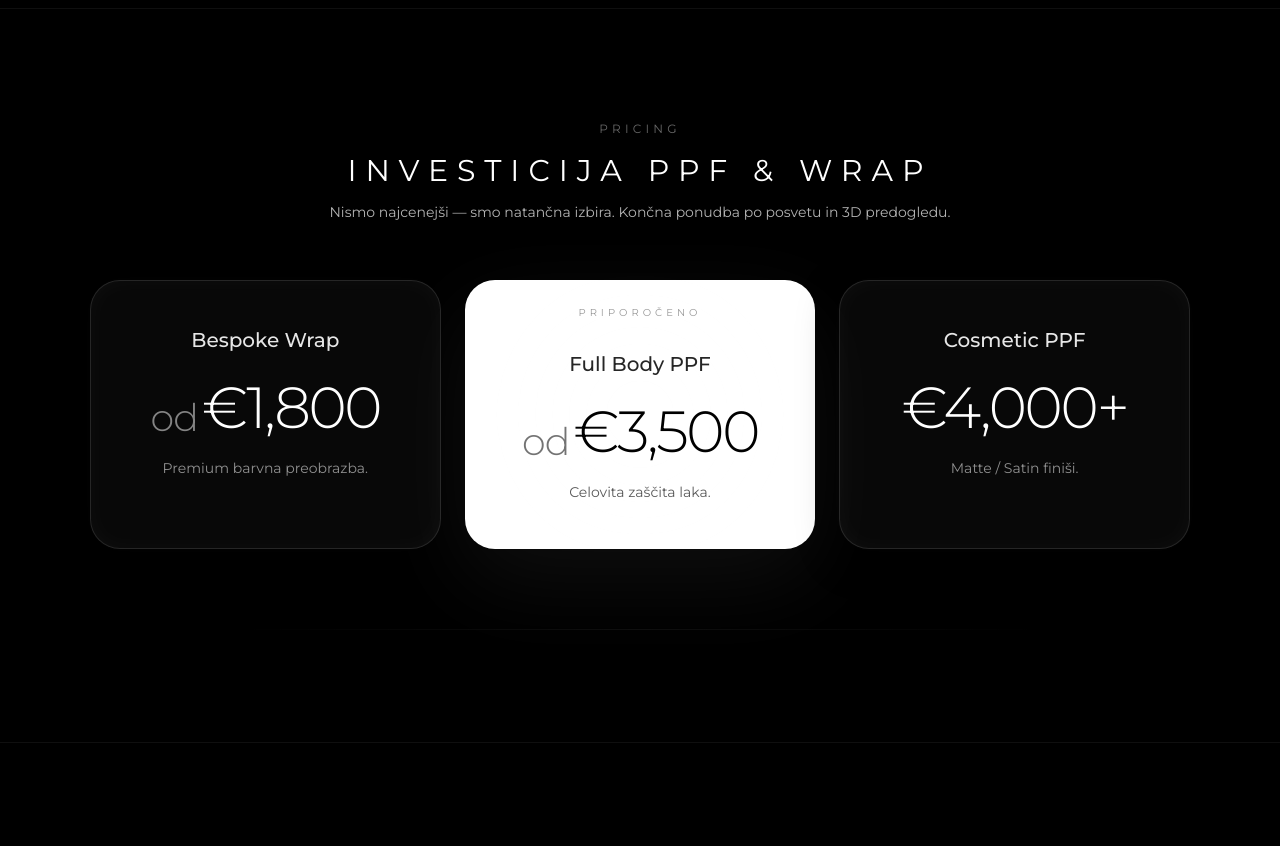
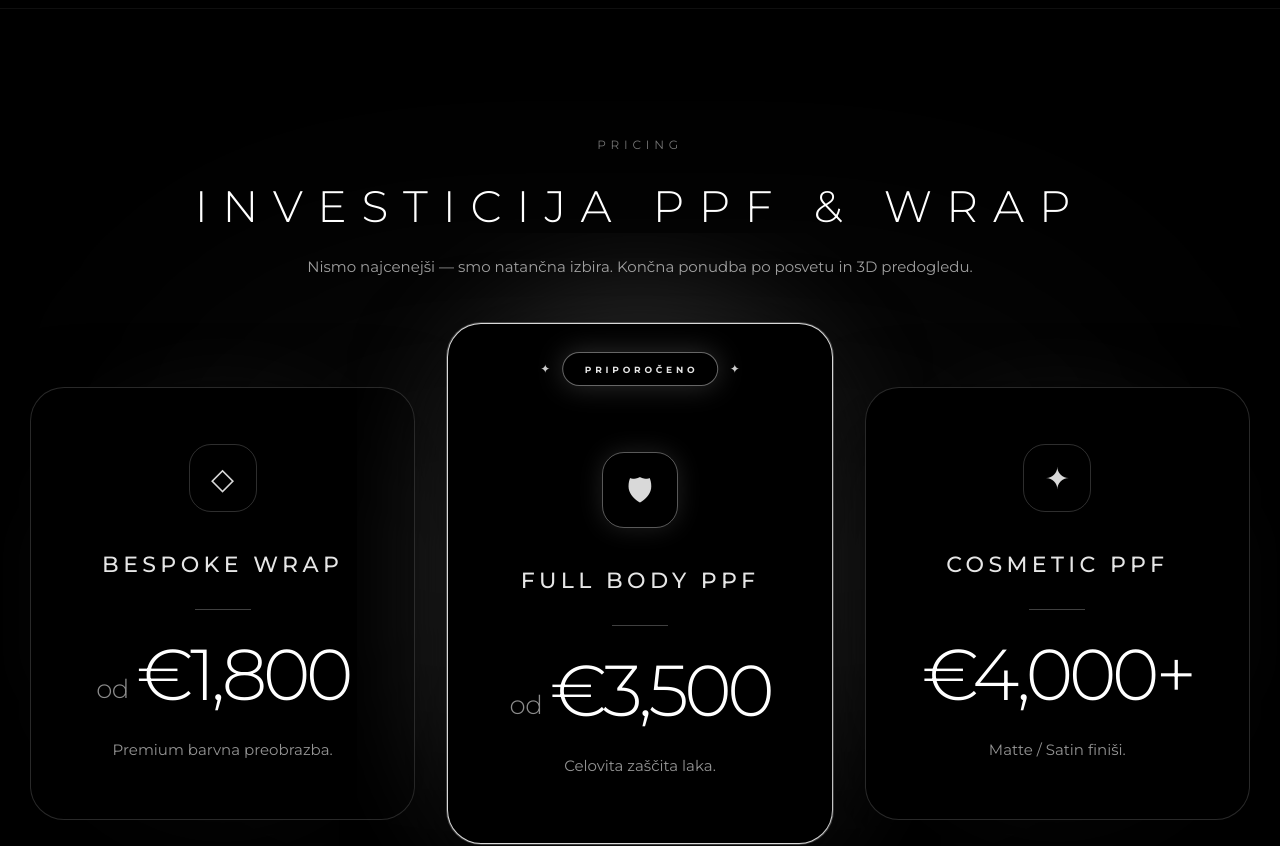
Before and after one commit to lukafilipdev/midgnightautostudio, a Next.js app: page / in a window 1280 px wide. Shown: the part 7340-8186 px from the top of the page. Built offline with nearby package versions, Linux system fonts and the light colour scheme; no server answers.

Commit message:
Updated pricing section

```diff
--- a/app/components/PricingSection.tsx
+++ b/app/components/PricingSection.tsx
@@ -6,7 +6,6 @@ export interface PricingPack {
   name: string;
   price: string;
   description: string;
-  /** Middle column: highlighted card */
   highlight?: boolean;
 }
 
@@ -17,6 +16,8 @@ interface PricingSectionProps {
   packs: [PricingPack, PricingPack, PricingPack];
   recommendedLabel: string;
 }
+
+const symbols = ["◇", "🛡", "✦"];
 
 export function PricingSection({
   kicker,
@@ -40,32 +41,24 @@ export function PricingSection({
     );
 
     if (sectionRef.current) observer.observe(sectionRef.current);
+
     return () => observer.disconnect();
   }, []);
 
-  const renderPrice = (
-    price: string,
-    isHighlight: boolean
-  ): React.ReactNode => {
+  const renderPrice = (price: string): React.ReactNode => {
     const prefixMatch = price.match(/^(od|from|ab)\s+/i);
+
     if (prefixMatch) {
       const prefix = prefixMatch[1];
       const amount = price.slice(prefixMatch[0].length);
 
       return (
-        <div className="mb-5 flex items-end justify-center gap-1">
-          <span
-            className={`text-[28px] font-light leading-none tracking-[-0.02em] md:text-[38px] ${
-              isHighlight ? "text-black/55" : "text-white/50"
-            }`}
-          >
+        <div className="mb-7 flex items-end justify-center gap-2">
+          <span className="pb-2 text-[22px] font-light leading-none tracking-[-0.02em] text-white/55 md:text-[26px]">
             {prefix}
           </span>
-          <span
-            className={`text-[48px] font-light leading-none tracking-[-0.04em] md:text-[58px] ${
-              isHighlight ? "text-black" : "text-white"
-            }`}
-          >
+
+          <span className="text-[58px] font-light leading-none tracking-[-0.06em] text-white md:text-[72px]">
             {amount}
           </span>
         </div>
@@ -73,12 +66,8 @@ export function PricingSection({
     }
 
     return (
-      <div className="mb-5 flex items-end justify-center gap-1">
-        <span
-          className={`text-[48px] font-light leading-none tracking-[-0.04em] md:text-[58px] ${
-            isHighlight ? "text-black" : "text-white"
-          }`}
-        >
+      <div className="mb-7 flex items-end justify-center">
+        <span className="text-[58px] font-light leading-none tracking-[-0.06em] text-white md:text-[72px]">
           {price}
         </span>
       </div>
@@ -88,91 +77,134 @@ export function PricingSection({
   return (
     <section
       ref={sectionRef}
-      className="atm-center relative border-t border-white/[0.06] px-6 py-20 text-center md:py-28"
+      className="atm-center relative overflow-hidden border-t border-white/[0.06] bg-black px-6 py-24 text-center md:py-32"
     >
-      <div className="mx-auto max-w-[1100px]">
+      {/* Ambient section glow */}
+      <div className="pointer-events-none absolute left-1/2 top-[48%] h-[500px] w-[1000px] -translate-x-1/2 -translate-y-1/2 rounded-full bg-white/[0.03] blur-[120px]" />
+
+      <div className="relative mx-auto max-w-[1220px]">
         {/* Header */}
         <div
-          className={`mb-12 transition-all duration-700 ease-out md:mb-14 ${
-            isVisible ? "translate-y-0 opacity-100" : "translate-y-6 opacity-0"
+          className={`mb-16 transition-all duration-700 ease-out ${
+            isVisible
+              ? "translate-y-0 opacity-100"
+              : "translate-y-6 opacity-0"
           }`}
         >
-          <p className="mb-4 text-[10px] uppercase tracking-[0.35em] text-white/40 md:text-xs">
+          <p className="mb-5 text-[10px] uppercase tracking-[0.4em] text-white/45 md:text-xs">
             {kicker}
           </p>
 
-          <h2 className="text-xl tracking-[0.28em] md:text-3xl md:tracking-[0.3em]">
+          <h2 className="text-[25px] font-light tracking-[0.34em] text-white md:text-[44px]">
             {title}
           </h2>
 
-          <p className="mx-auto mt-3 max-w-2xl text-xs leading-relaxed text-white/70 md:text-sm">
+          <p className="mx-auto mt-4 max-w-2xl text-sm leading-relaxed text-white/62 md:text-[15px]">
             {subtitle}
           </p>
         </div>
 
         {/* Cards */}
-        <div className="grid gap-6 md:grid-cols-3 md:gap-6">
+        <div className="grid items-center gap-8 md:grid-cols-3">
           {packs.map((pack, i) => {
             const isHighlight = Boolean(pack.highlight);
 
             return (
               <div
                 key={i}
-                className={`group relative rounded-[30px] border px-8 py-10 transition-all duration-500 ease-out md:px-10 md:py-11 ${
-                  isVisible ? "translate-y-0 opacity-100" : "translate-y-6 opacity-0"
-                } ${
+                className={`relative isolate transition-all duration-500 ease-out ${
+                  isVisible
+                    ? "translate-y-0 opacity-100"
+                    : "translate-y-6 opacity-0"
+                } ${isHighlight ? "md:-translate-y-5" : ""}`}
+                style={{
+                  transitionDelay: `${160 + i * 100}ms`,
+                }}
+              >
+                {/* Card-specific glow */}
+                <div className="pointer-events-none absolute inset-[-90px] -z-10 overflow-hidden rounded-[54px]">
+                  <div
+                    className={`absolute left-1/2 top-1/2 -translate-x-1/2 -translate-y-1/2 rounded-full ${
                       isHighlight
-                    ? "border-white/80 bg-white text-black shadow-[0_30px_90px_rgba(255,255,255,0.06)] hover:-translate-y-[4px] hover:scale-[1.02] hover:shadow-[0_30px_100px_rgba(255,255,255,0.08)]"
-                    : "border-white/[0.12] bg-white/[0.03] text-white shadow-[inset_0_0_25px_rgba(255,255,255,0.03),0_10px_40px_rgba(0,0,0,0.35),0_0_20px_rgba(255,255,255,0.02)] hover:-translate-y-[3px] hover:border-white/[0.18] hover:bg-white/[0.04] hover:shadow-[inset_0_0_25px_rgba(255,255,255,0.03),0_20px_60px_rgba(0,0,0,0.5),0_0_20px_rgba(255,255,255,0.02)]"
+                        ? "h-[560px] w-[380px] bg-white/[0.2] blur-[72px]"
+                        : "h-[390px] w-[280px] bg-white/[0.08] blur-[58px]"
                     }`}
-                style={{ transitionDelay: `${160 + i * 100}ms` }}
+                  />
+                </div>
+
+                {/* Card */}
+                <div
+                  className={`relative flex flex-col items-center justify-center overflow-hidden rounded-[34px] border bg-black text-white transition-all duration-500 ${
+                    isHighlight
+                      ? "min-h-[500px] border-white/85 px-10 pb-16 pt-24 shadow-[0_0_0_1px_rgba(255,255,255,0.22),0_35px_90px_rgba(0,0,0,0.75)] hover:-translate-y-[5px] hover:scale-[1.02]"
+                      : "min-h-[395px] border-white/[0.16] px-10 py-14 shadow-[0_25px_75px_rgba(0,0,0,0.65)] hover:-translate-y-[4px] hover:border-white/[0.26]"
+                  }`}
                 >
+                  {/* Recommended Badge */}
                   {isHighlight && (
-                  <>
-                    <div className="pointer-events-none absolute inset-0 -z-10 rounded-[30px] bg-[radial-gradient(circle_at_center,rgba(255,255,255,0.15),transparent_70%)] opacity-25 blur-xl" />
-                    <div className="absolute left-1/2 top-6 -translate-x-1/2 text-[10px] uppercase tracking-[0.4em] text-black/40">
+                    <div className="absolute left-1/2 top-7 flex h-[34px] -translate-x-1/2 items-center justify-center gap-3">
+                      <span className="text-[12px] leading-none text-white/80">
+                        ✦
+                      </span>
+
+                      <div className="flex h-[34px] items-center justify-center rounded-full border border-white/40 bg-black px-5 shadow-[0_0_28px_rgba(255,255,255,0.18)]">
+                        <span className="block translate-x-[0.18em] text-[9px] font-bold uppercase leading-none tracking-[0.42em] text-white/90">
                           {recommendedLabel}
+                        </span>
                       </div>
-                  </>
+
+                      <span className="text-[12px] leading-none text-white/80">
+                        ✦
+                      </span>
+                    </div>
                   )}
 
-                <p
-                  className={`mb-6 font-medium ${
+                  {/* Premium Symbol */}
+                  <div
+                    className={`mb-9 flex items-center justify-center rounded-[22px] border ${
                       isHighlight
-                      ? "mt-6 text-black/85"
-                      : "text-white/90"
-                  } text-[18px] md:text-[20px]`}
+                        ? "mt-8 h-[76px] w-[76px] border-white/35 shadow-[0_0_24px_rgba(255,255,255,0.12)]"
+                        : "h-[68px] w-[68px] border-white/18"
+                    }`}
                   >
+                    <span className="text-[30px] text-white/85">
+                      {symbols[i]}
+                    </span>
+                  </div>
+
+                  {/* Package Name */}
+                  <p className="mb-7 text-[18px] font-medium uppercase tracking-[0.2em] text-white/90 md:text-[22px]">
                     {pack.name}
                   </p>
 
-                {renderPrice(pack.price, isHighlight)}
+                  {/* Divider */}
+                  <div className="mb-7 h-px w-14 bg-white/25" />
 
-                <p
-                  className={`text-sm leading-relaxed ${
-                    isHighlight ? "text-black/65" : "text-white/55"
-                  }`}
-                >
+                  {/* Price */}
+                  {renderPrice(pack.price)}
+
+                  {/* Description */}
+                  <p className="max-w-[245px] text-sm leading-relaxed text-white/58 md:text-[15px]">
                     {pack.description}
                   </p>
+                </div>
               </div>
             );
           })}
         </div>
 
-        {/* Bottom anchor line */}
+        {/* Bottom line */}
         <div
-          className={`mx-auto mt-16 h-px w-full max-w-[800px] transition-opacity duration-700 md:mt-20 ${
+          className={`mx-auto mt-24 h-px w-full max-w-[900px] transition-opacity duration-700 ${
             isVisible ? "opacity-100" : "opacity-0"
           }`}
           style={{
             background:
-              "linear-gradient(to right, transparent, rgba(255,255,255,0.06), transparent)",
+              "linear-gradient(to right, transparent, rgba(255,255,255,0.1), transparent)",
             transitionDelay: "520ms",
           }}
         />
       </div>
-
     </section>
   );
 }
```
Lines whose indentation alone changed are shown as unchanged.
